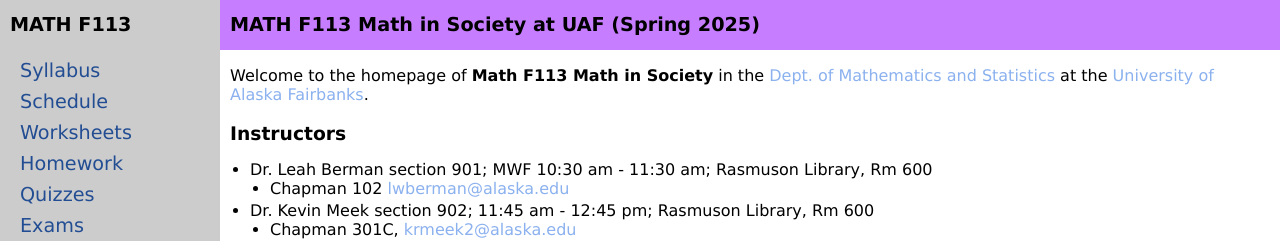
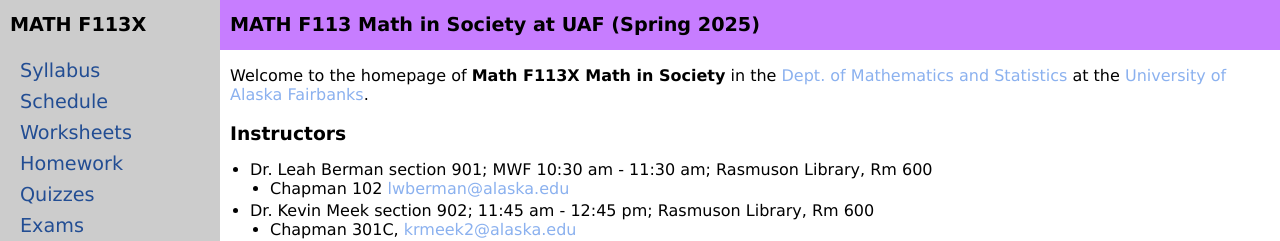
Before and after one commit to uaf-math/math113, a Jekyll site: the page built from index.md, in a window 1280 px wide and 1072 px high. Shown: the top 241 px of the window. Built offline with Jekyll 4.4.1, drawn with Linux system fonts in a browser that asks for light colours.

Commit message:
updated course number to include "X"

```diff
--- a/_data/toc.yaml
+++ b/_data/toc.yaml
@@ -1,4 +1,4 @@
-sidenavtitle: 'MATH F113'
+sidenavtitle: 'MATH F113X'
 
 docs:
 
--- a/index.md
+++ b/index.md
@@ -1,9 +1,9 @@
 ---
 layout: course-page
-title: Math F113 at UAF
+title: Math F113X at UAF
 ---
 
-Welcome to the homepage of **Math F113 Math in Society** in the [Dept. of Mathematics and Statistics](http://www.uaf.edu/dms/) at the [University of Alaska Fairbanks](http://www.uaf.edu/).
+Welcome to the homepage of **Math F113X Math in Society** in the [Dept. of Mathematics and Statistics](http://www.uaf.edu/dms/) at the [University of Alaska Fairbanks](http://www.uaf.edu/).
 
 ### Instructors
 
```
